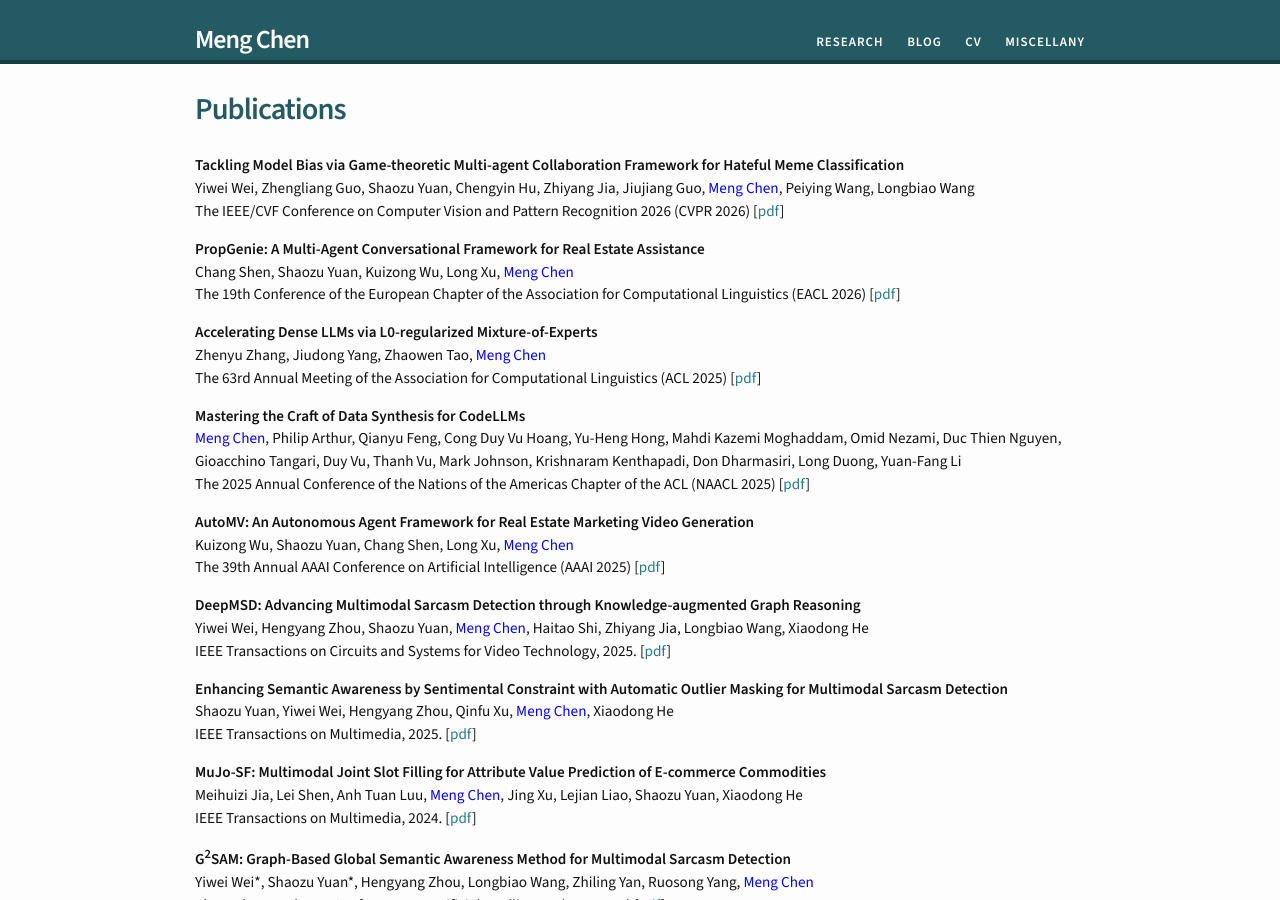
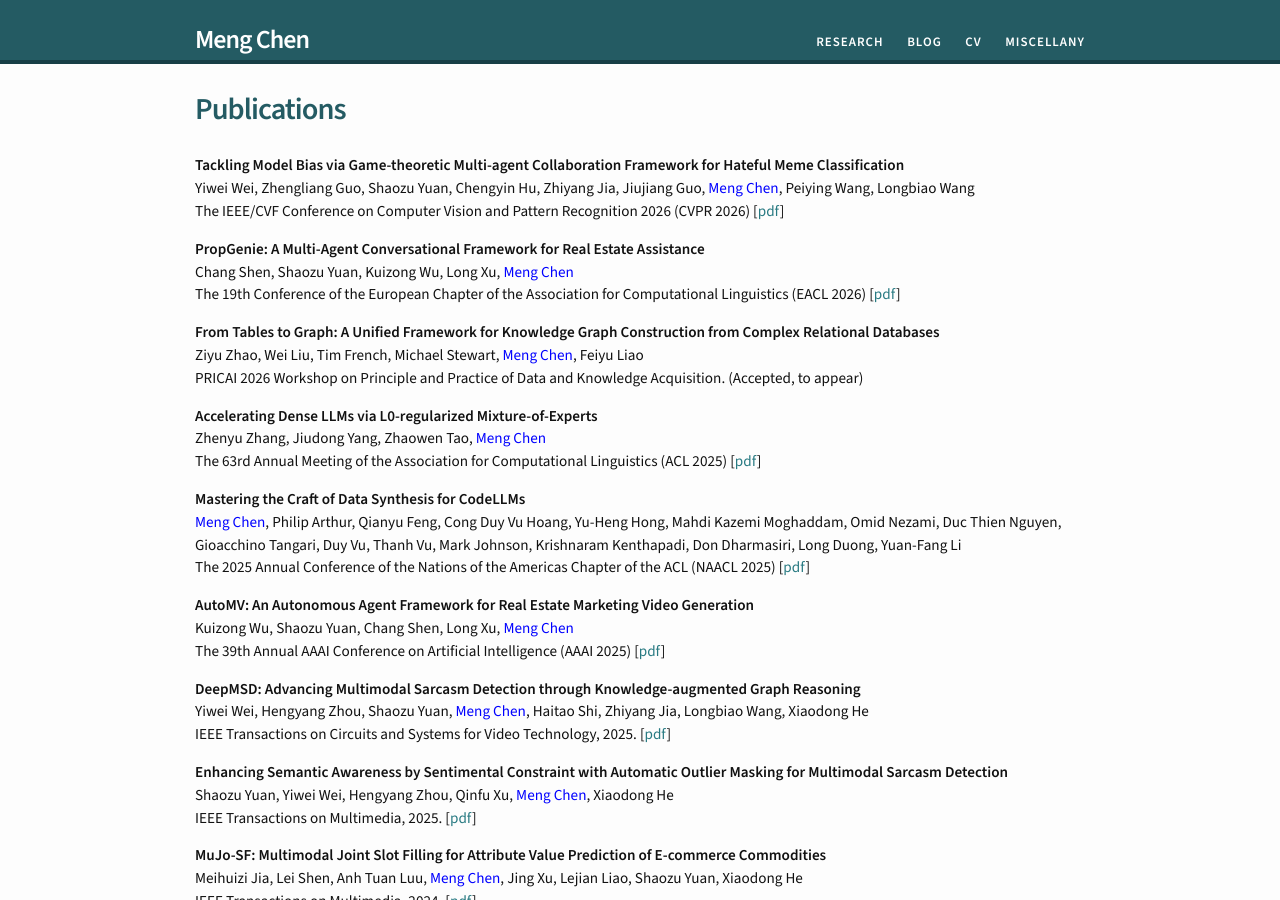
Before and after one commit to chenmengdx/chenmengdx.github.io, a Jekyll site: the page built from research.md, in a window 1280 px wide and 900 px high. Built offline with Jekyll 4.4.1, drawn with Linux system fonts in a browser that asks for light colours.

Commit message:
Add accepted PRICAI 2026 workshop paper

```diff
--- a/research.md
+++ b/research.md
@@ -16,6 +16,12 @@ The IEEE/CVF Conference on Computer Vision and Pattern Recognition 2026 (CVPR 20
 <b> PropGenie: A Multi-Agent Conversational Framework for Real Estate Assistance </b> <br />
 Chang Shen, Shaozu Yuan, Kuizong Wu, Long Xu, <font color="blue">Meng Chen</font> <br />
 The 19th Conference of the European Chapter of the Association for Computational Linguistics (EACL 2026) [<a href="../papers/EACL-26.pdf">pdf</a>]
+</p>
+
+<p>
+<b> From Tables to Graph: A Unified Framework for Knowledge Graph Construction from Complex Relational Databases </b> <br />
+Ziyu Zhao, Wei Liu, Tim French, Michael Stewart, <font color="blue">Meng Chen</font>, Feiyu Liao <br />
+PRICAI 2026 Workshop on Principle and Practice of Data and Knowledge Acquisition. (Accepted, to appear)
 </p>
 
 <p>
```
